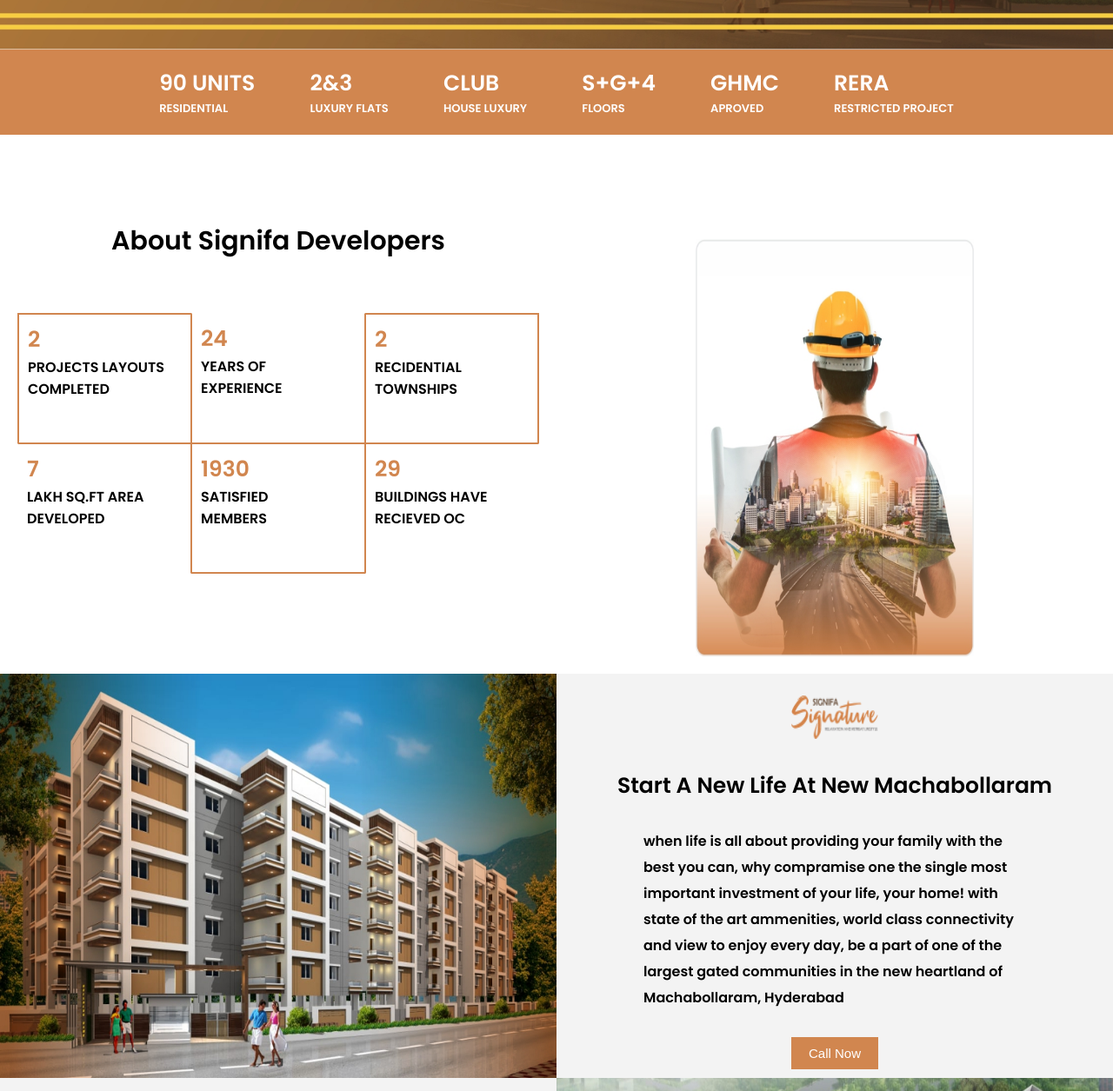
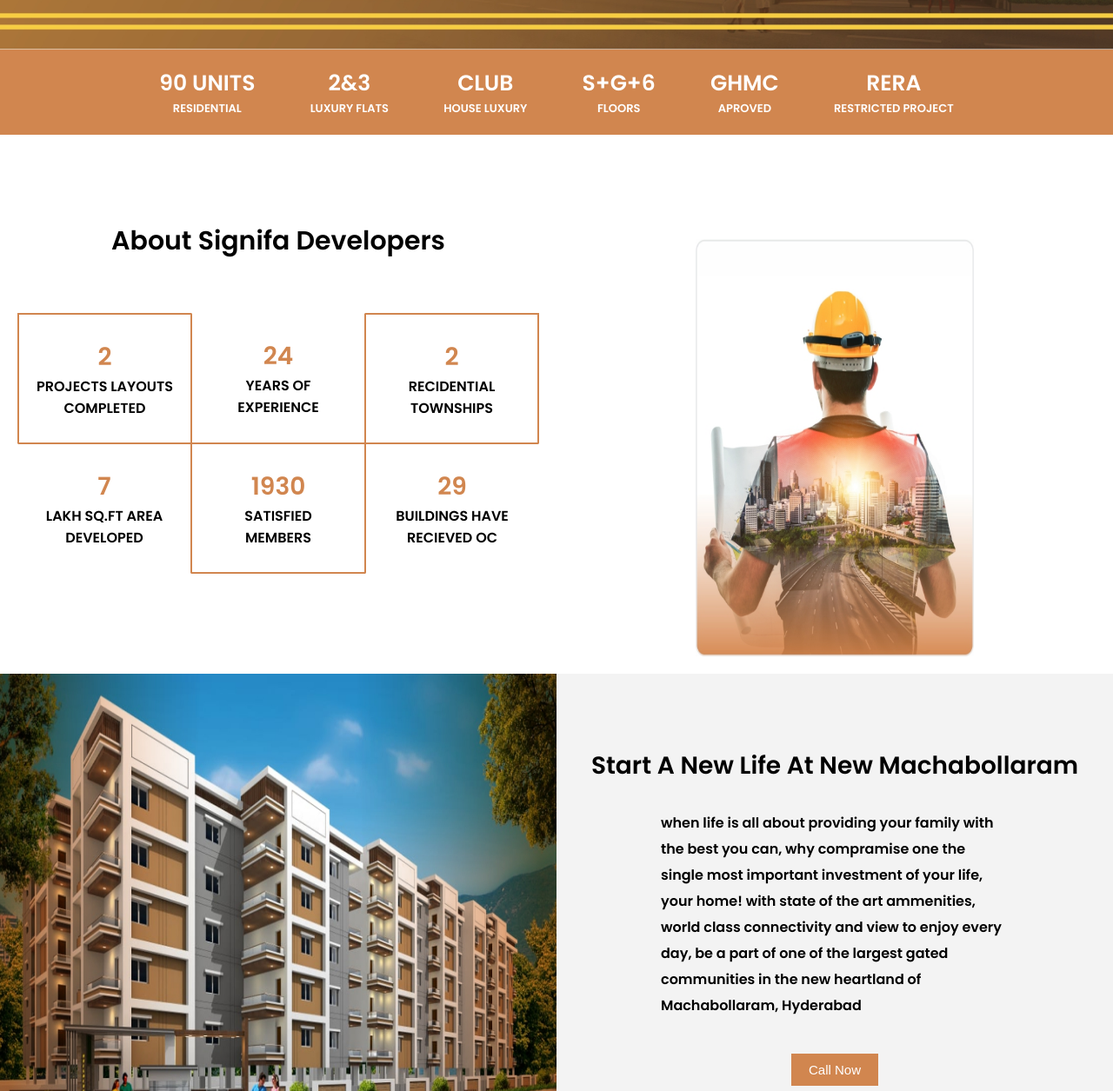
Before and after one commit to durgamalleshnagoju/SignifaSignature, a plain HTML site: page index.html in a window 1280 px wide. Shown: the part 625-1880 px from the top of the page at 87% size. Drawn offline with Linux system fonts and the light colour scheme; a web font is replaced by a local one.

Commit message:
desktop and laptop vesions done

```diff
--- a/assets/css/style.css
+++ b/assets/css/style.css
@@ -200,6 +200,12 @@
 	padding: 20px;
 	margin: 0px 100px;
 }
+.special-section .main-div div{
+	display: flex;
+	flex-direction: column;
+	justify-content: center;
+	align-items: center;
+}
 .special-section div{
 
 	align-items: center;
@@ -286,13 +292,13 @@
 .about-section .block4 .para{
 	display: flex;
 	/* font-size: 20px; */
-	padding: 20px 100px;
+	padding: 20px 120px;
 	/* font-weight: 500; */
 	line-height: 30px;
 }
 .about-section .block4 .button{
 	display: flex;
-	padding: 20px;
+	padding: 30px;
 }
 .about-section .block4 .button a{
 	text-decoration: none;
@@ -309,8 +315,13 @@
 	grid-template-columns: auto auto auto;
 }
 .about-section .row1 div{
+	display: flex;
+	flex-direction: column;
+	justify-content: center;
+	align-items: center;
 	width: 200px;
 	height: 150px;
+	text-align: center;
 }
 .about-section h1{
 	display: flex;
@@ -320,7 +331,7 @@
 }
 .about-section h3{
 	color: #d1864f;
-	font-size: 25px;
+	font-size: 28px;
 	font-weight: 550;
 }
 .about-section .row1 div{
@@ -331,6 +342,7 @@
 	flex-direction: column;
 	align-items: center;
 	justify-content: center;
+	padding: 75px 0px;
 }
 .about-section .block5{
 	background: #f3f3f3;
@@ -703,7 +715,7 @@
 .specifications .tabs .tab-content{
 
 	padding: 50px;
-	width: 25vw;
+	width: 40vw;
 
 	display: flex;
 	flex-direction: column;
@@ -755,6 +767,7 @@
 }
 .tab-content p{
 	padding: 40px;
+	font-size: 12px;
 }
 .tab-content img{
 	margin-top: 50px;
--- a/index.html
+++ b/index.html
@@ -121,7 +121,7 @@
                 <P>HOUSE LUXURY</P>
             </div>
             <div>
-                <h3>S+G+4</h3>
+                <h3>S+G+6</h3>
                 <P>FLOORS</P>
             </div>
             <div>
@@ -185,7 +185,7 @@
         <div class="block3"><img src="./assets/imges/signature about2.jpg" alt="dummy"></div>
         <div class="block4">
             <div class="logo-img">
-                <img src="./assets/imges/SIGINFA SIGNATURE - LOGO - WEB.png" alt="dummy">
+                <!-- <img src="./assets/imges/SIGINFA SIGNATURE - LOGO - WEB.png" alt="dummy"> -->
             </div>
             <div class="heading">
                 <h3>Start A New Life At New Machabollaram</h3>
```
